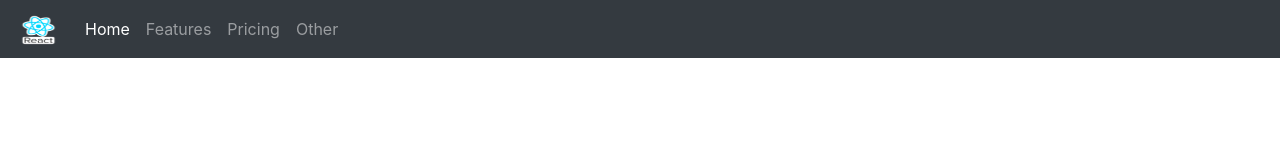
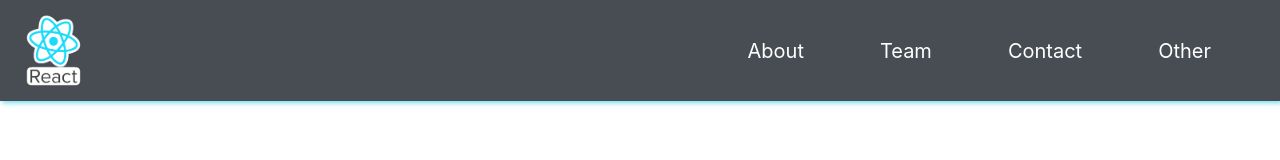
Before and after one commit to maria29852164/site-web-boostrap, a website: page src/public/index.html in a window 1280 px wide. Drawn offline with nearby package versions, Linux system fonts and the light colour scheme.

Commit message:
se arreglo la navegacion

```diff
--- a/src/public/css/ main.css
+++ b/src/public/css/ main.css
@@ -1,4 +1,19 @@
 .logo-app{
-    height: 30px;
-    width:45px ;
+    height: 20%;
+    width:20% ;
 }
+.navbar {
+    box-shadow: 2px 2px 5px rgb(98, 217, 233);
+    opacity: 0.9;
+}
+.nav-app{
+   color:white;
+  margin-left:30px;
+  margin-right: 30px;
+  font-size: 20px;
+  transition-property:500ms color;
+}
+.nav-app:hover{
+    color: rgb(98, 217, 233);
+
+}
--- a/src/public/index.html
+++ b/src/public/index.html
@@ -11,18 +11,29 @@
 </head>
 <body>
     <nav class="navbar navbar-dark navbar-expand-lg bg-dark">
-        <a class="navbar-brand" href="#">
+        <a class="navbar-brand" href="/src/public/index.html">
             <img src="img/react.png" alt="logo de prueba" class="logo-app">
         </a>
         <button class="navbar-toggler" type="button" data-toggle="collapse" data-target="#navbarNavAltMarkup" aria-controls="navbarNavAltMarkup" aria-expanded="false" aria-label="Toggle navigation">
             <span class="navbar-toggler-icon"></span>
         </button>
         <div class="collapse navbar-collapse" id="navbarNavAltMarkup">
-            <div class="navbar-nav">
-            <a class="nav-item nav-link active" href="#">Home <span class="sr-only">(current)</span></a>
-            <a class="nav-item nav-link" href="#">Features</a>
-            <a class="nav-item nav-link" href="#">Pricing</a>
-            <a class="nav-item nav-link " href="#" >Other </a>
+            <div class="navbar-nav ml-auto">
+                <div class="container">
+
+                        <li class="nav-item nav-link"><a class=" active nav-app " href="#">About</a></li>
+                        <li class="nav-item nav-link"><a class=" nav-app active" href="#">Team</a></liclass="nav-item nav-link">
+                        <li class="nav-item nav-link"><a class=" nav-app active" href="#">Contact</a></li>
+                        <li class="nav-item nav-link"><a class=" nav-app active" href="#" >Other </a>
+                        </li>
+
+
+
+
+
+
+                </div>
+
             </div>
         </div>
 
```
